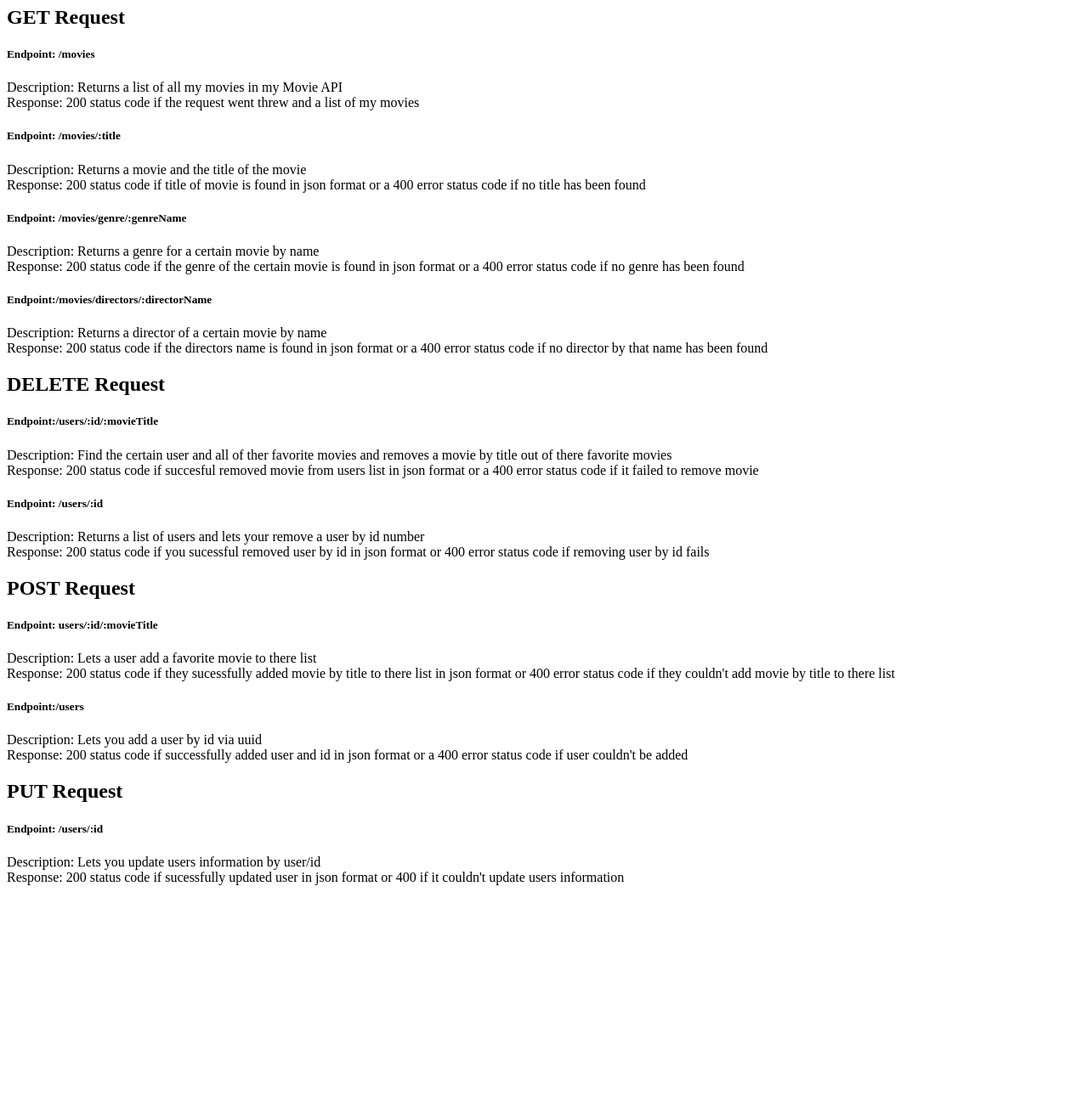
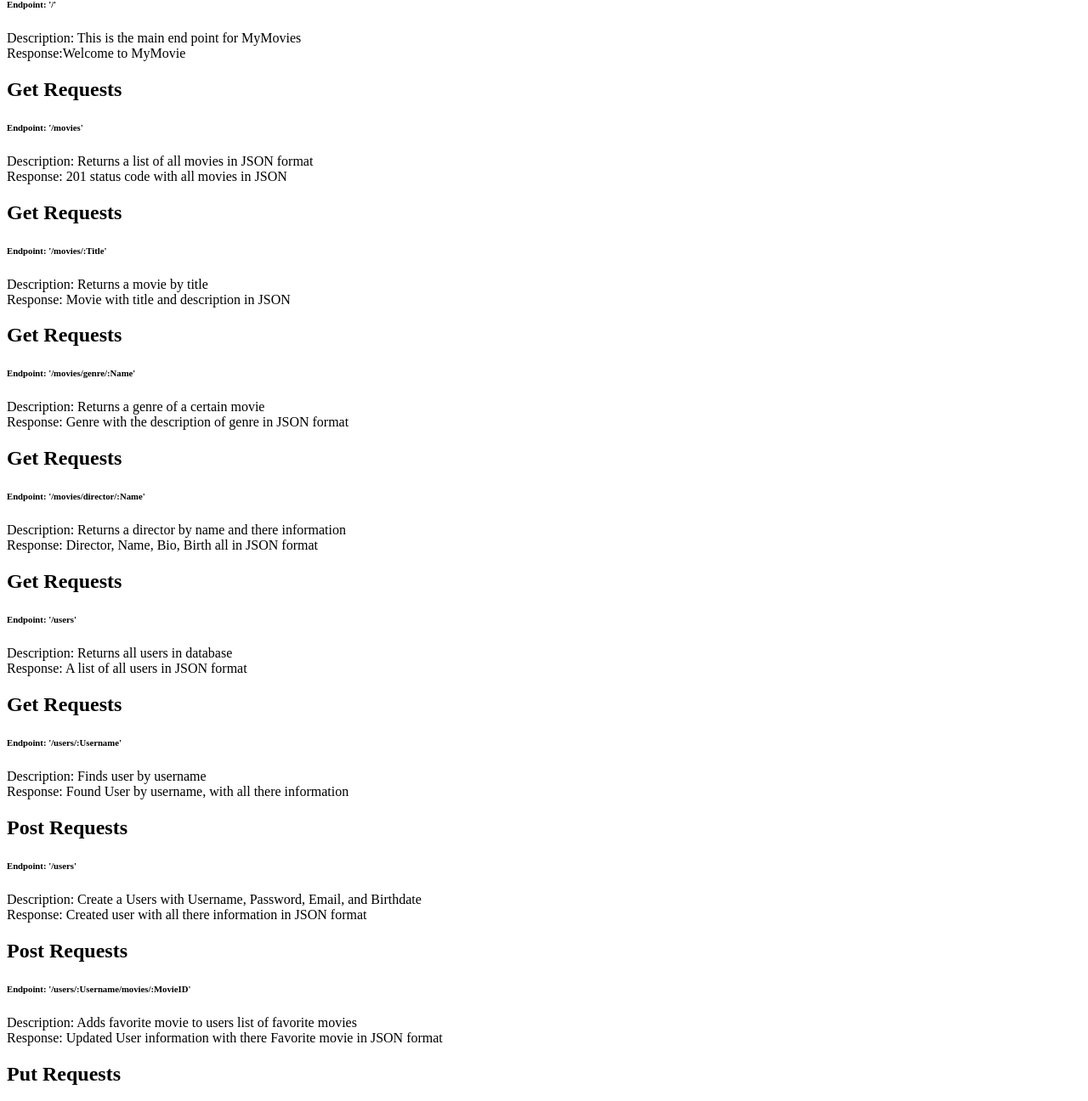
Before and after one commit to bradkcrist/movie_api, a website: page public/documentation.html in a window 1280 px wide. Shown: the part 73-1369 px from the top of the page at 85% size. Before the commit the page ends 1123 px from the top, so only its background shows below. Drawn offline with Linux system fonts and the light colour scheme.

Commit message:
Removed my previous endpoints and created a new documentation for my Mongoose endpoints f

```diff
--- a/public/documentation.html
+++ b/public/documentation.html
@@ -5,37 +5,64 @@
   </head>
 
   <body>
-    <h1>Favorite Movies API</h1>
-    <h2>GET Request</h2>
-    <h5>Endpoint: /movies</h5>
-    <div>Description: Returns a list of all my movies in my Movie API</div>
-    <div>Response: 200 status code if the request went threw and a list of my movies</div>
-    <h5>Endpoint: /movies/:title</h5>
-    <div>Description: Returns a movie and the title of the movie</div>
-    <div>Response: 200 status code if title of movie is found in json format or a 400 error status code if no title has been found</div>
-    <h5>Endpoint: /movies/genre/:genreName</h5>
-    <div>Description: Returns a genre for a certain movie by name</div>
-    <div>Response: 200 status code if the genre of the certain movie is found in json format or a 400 error status code if no genre has been found</div>
-    <h5>Endpoint:/movies/directors/:directorName</h5>
-    <div>Description: Returns a director of a certain movie by name</div>
-    <div>Response: 200 status code if the directors name is found in json format or a 400 error status code if no director by that name has been found</div>
-    <h2>DELETE Request</h2>
-    <h5>Endpoint:/users/:id/:movieTitle</h5>
-    <div>Description: Find the certain user and all of ther favorite movies and removes a movie by title out of there favorite movies</div>
-    <div>Response: 200 status code if succesful removed movie from users list in json format or a 400 error status code if it failed to remove movie</div>
-    <h5>Endpoint: /users/:id</h5>
-    <div>Description: Returns a list of users and lets your remove a user by id number</div>
-    <div>Response: 200 status code if you sucessful removed user by id in json format or 400 error status code if removing user by id fails</div>
-    <h2>POST Request</h2>
-    <h5>Endpoint: users/:id/:movieTitle</h5>
-    <div>Description: Lets a user add a favorite movie to there list</div>
-    <div>Response: 200 status code if they sucessfully added movie by title to there list in json format or 400 error status code if they couldn't add movie by title to there list</div>
-    <h5>Endpoint:/users</h5>
-    <div>Description: Lets you add a user by id via uuid</div>
-    <div>Response: 200 status code if successfully added user and id in json format or a 400 error status code if user couldn't be added</div>
-    <h2>PUT Request</h2>
-    <h5>Endpoint: /users/:id</h5>
-    <div>Description: Lets you update users information by user/id</div>
-    <div>Response: 200 status code if sucessfully updated user in json format or 400 if it couldn't update users information</div>
+    <h2>Get Requests</h2>
+    <h6>Endpoint: '/'</h6>
+    <div>Description: This is the main end point for MyMovies</div>
+    <div>Response:Welcome to MyMovie</div>
+    <span></span>
+    <h2>Get Requests</h2>
+    <h6>Endpoint: '/movies'</h6>
+    <div>Description: Returns a list of all movies in JSON format</div>
+    <div>Response: 201 status code with all movies in JSON</div>
+    <span></span>
+    <h2>Get Requests</h2>
+    <h6>Endpoint: '/movies/:Title'</h6>
+    <div>Description: Returns a movie by title</div>
+    <div>Response: Movie with title and description in JSON</div>
+    <span></span>
+    <h2>Get Requests</h2>
+    <h6>Endpoint: '/movies/genre/:Name'</h6>
+    <div>Description: Returns a genre of a certain movie</div>
+    <div>Response: Genre with the description of genre in JSON format</div>
+    <span></span>
+    <h2>Get Requests</h2>
+    <h6>Endpoint: '/movies/director/:Name'</h6>
+    <div>Description: Returns a director by name and there information</div>
+    <div>Response: Director, Name, Bio, Birth all in JSON format</div>
+    <span></span>
+    <h2>Get Requests</h2>
+    <h6>Endpoint: '/users'</h6>
+    <div>Description: Returns all users in database</div>
+    <div>Response: A list of all users in JSON format</div>
+    <span></span>
+    <h2>Get Requests</h2>
+    <h6>Endpoint: '/users/:Username'</h6>
+    <div>Description: Finds user by username</div>
+    <div>Response: Found User by username, with all there information</div>
+    <span></span>
+    <h2>Post Requests</h2>
+    <h6>Endpoint: '/users'</h6>
+    <div>Description: Create a Users with Username, Password, Email, and Birthdate</div>
+    <div>Response: Created user with all there information in JSON format</div>
+    <span></span>
+    <h2>Post Requests</h2>
+    <h6>Endpoint: '/users/:Username/movies/:MovieID'</h6>
+    <div>Description: Adds favorite movie to users list of favorite movies</div>
+    <div>Response: Updated User information with there Favorite movie in JSON format</div>
+    <span></span>
+    <h2>Put Requests</h2>
+    <h6>Endpoint: '/users/:Username'</h6>
+    <div>Description: Updates information about user via username</div>
+    <div>Response: Updated information for certain user in JSON format</div>
+    <span></span>
+    <h2>Delete Requests</h2>
+    <h6>Endpoint: '/users/:Username/movies/:MovieID'</h6>
+    <div>Description: Deletes Favorite movie from users list of favorite movies via username/MovieID</div>
+    <div>Response: Updated Information of users and there Favorite movie in JSON format</div>
+    <span></span>
+    <h2>Delete Requests</h2>
+    <h6>Endpoint: '/users/:Username'</h6>
+    <div>Description: Deletes users completly via username</div>
+    <div>Response: Deleted User sucessful IN JSON format</div>
   </body>
 </html>
```
